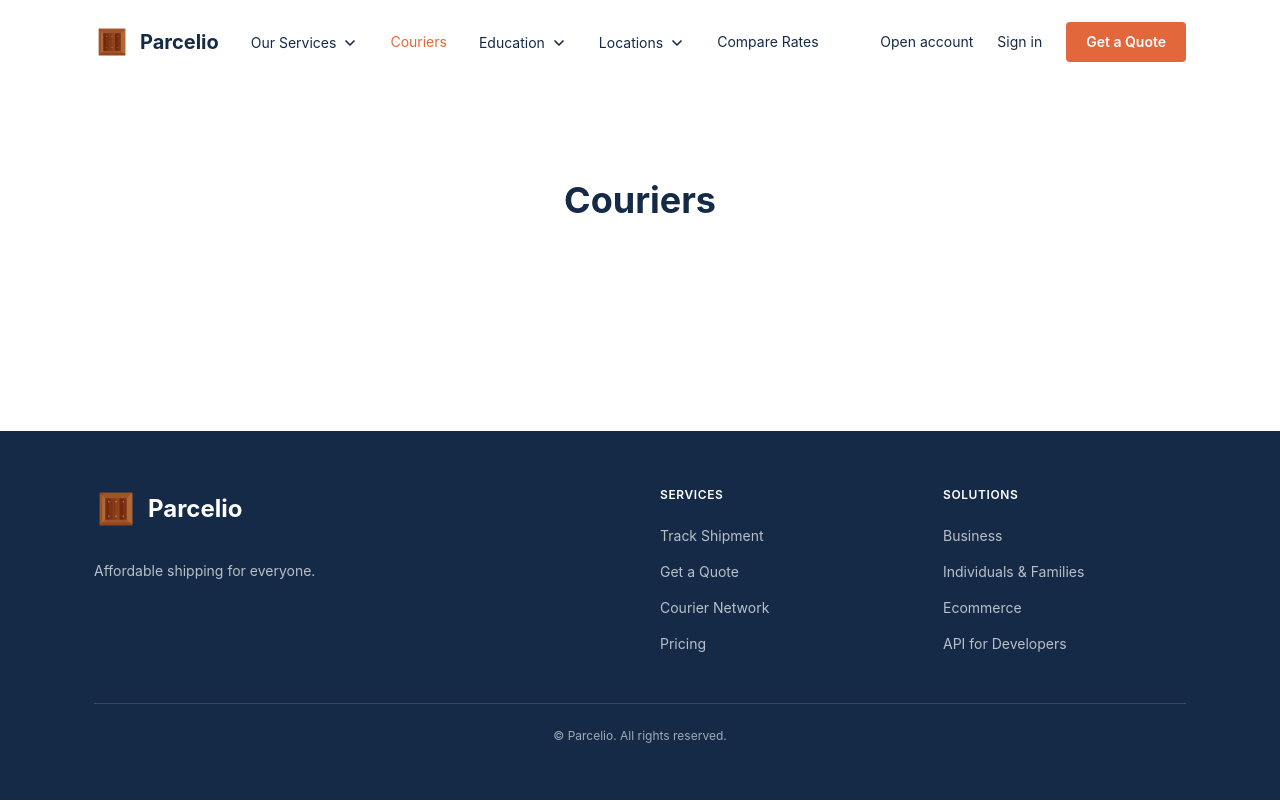
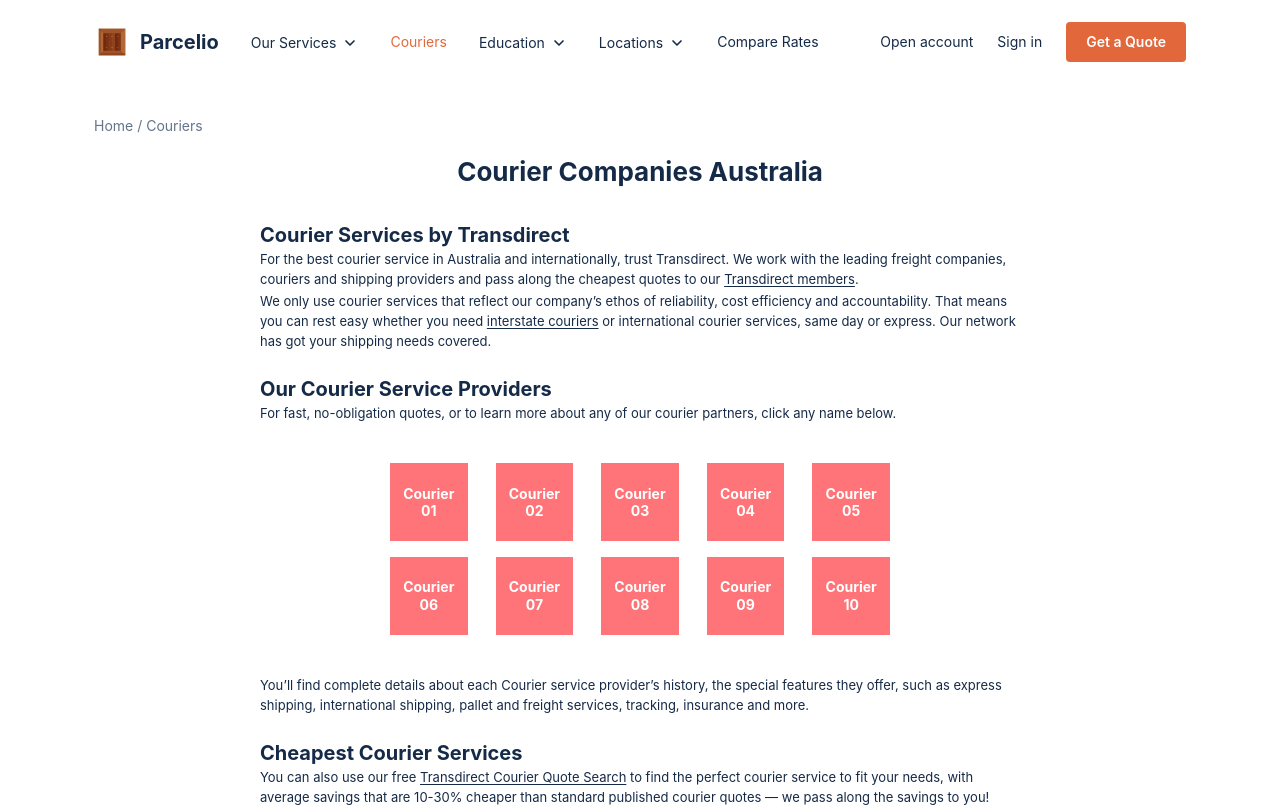
Before and after one commit to mynameisthanhdat/shipping-app, a React (Create React App) app: page /couriers in a window 1280 px wide. Shown: the top 807 px of the page. Built offline with nearby package versions, Linux system fonts and the light colour scheme.

Commit message:
feat(Courier): implement Courier page

```diff
--- /dev/null
+++ b/src/mocks/couriers.ts
@@ -0,0 +1,89 @@
+import { PATHS } from '../routes/paths';
+
+export type CourierTextSegment = {
+  text: string;
+  to?: string;
+};
+
+export type CourierProvider = {
+  name: string;
+  to: string;
+};
+
+export type CouriersContent = {
+  breadcrumb: string;
+  title: string;
+  introduction: {
+    heading: string;
+    paragraphs: CourierTextSegment[][];
+  };
+  providers: {
+    heading: string;
+    introduction: string;
+    items: CourierProvider[];
+    description: string;
+  };
+  cheapestServices: {
+    heading: string;
+    paragraphs: CourierTextSegment[][];
+  };
+};
+
+export const COURIERS_CONTENT: CouriersContent = {
+  breadcrumb: 'Couriers',
+  title: 'Courier Companies Australia',
+  introduction: {
+    heading: 'Courier Services by Transdirect',
+    paragraphs: [
+      [
+        {
+          text: 'For the best courier service in Australia and internationally, trust Transdirect. We work with the leading freight companies, couriers and shipping providers and pass along the cheapest quotes to our ',
+        },
+        { text: 'Transdirect members', to: PATHS.openAccount },
+        { text: '.' },
+      ],
+      [
+        {
+          text: 'We only use courier services that reflect our company’s ethos of reliability, cost efficiency and accountability. That means you can rest easy whether you need ',
+        },
+        { text: 'interstate couriers', to: PATHS.servicesExpertInterstateCouriers },
+        {
+          text: ' or international courier services, same day or express. Our network has got your shipping needs covered.',
+        },
+      ],
+    ],
+  },
+  providers: {
+    heading: 'Our Courier Service Providers',
+    introduction:
+      'For fast, no-obligation quotes, or to learn more about any of our courier partners, click any name below.',
+    items: Array.from({ length: 10 }, (_, index) => ({
+      name: `Courier ${String(index + 1).padStart(2, '0')}`,
+      to: PATHS.quote,
+    })),
+    description:
+      'You’ll find complete details about each Courier service provider’s history, the special features they offer, such as express shipping, international shipping, pallet and freight services, tracking, insurance and more.',
+  },
+  cheapestServices: {
+    heading: 'Cheapest Courier Services',
+    paragraphs: [
+      [
+        { text: 'You can also use our free ' },
+        { text: 'Transdirect Courier Quote Search', to: PATHS.quote },
+        {
+          text: ' to find the perfect courier service to fit your needs, with average savings that are 10-30% cheaper than standard published courier quotes — we pass along the savings to you!',
+        },
+      ],
+      [
+        {
+          text: 'Don’t forget, for the cheapest courier services and international shipping, you can ',
+        },
+        { text: 'become a Transdirect Member', to: PATHS.openAccount },
+        {
+          text: ' and save big instantly. It’s free and online approval is instant, so you can book with confidence right away. ',
+        },
+        { text: 'Join us today and save now!', to: PATHS.openAccount },
+      ],
+    ],
+  },
+};
--- /dev/null
+++ b/src/pages/Couriers.tsx
@@ -0,0 +1,92 @@
+import React from 'react';
+import { Link } from 'react-router-dom';
+import { COURIERS_CONTENT, CourierTextSegment } from '../mocks/couriers';
+import { PATHS } from '../routes/paths';
+
+const BreadcrumbLink: React.FC<React.PropsWithChildren<{ to: string }>> = ({
+  to,
+  children,
+}) => (
+  <Link to={to} className="transition-colors hover:text-navy">
+    {children}
+  </Link>
+);
+
+const RichParagraph: React.FC<{ segments: CourierTextSegment[] }> = ({ segments }) => (
+  <p>
+    {segments.map((segment, index) =>
+      segment.to ? (
+        <Link
+          key={`${segment.text}-${index}`}
+          to={segment.to}
+          className="underline underline-offset-2 transition-colors hover:text-brand"
+        >
+          {segment.text}
+        </Link>
+      ) : (
+        <React.Fragment key={`${segment.text}-${index}`}>{segment.text}</React.Fragment>
+      )
+    )}
+  </p>
+);
+
+const Couriers: React.FC = () => (
+  <article className="mx-auto w-full max-w-container px-6 pb-24 pt-5 text-navy sm:pt-8">
+    <nav aria-label="Breadcrumb" className="text-sm text-slate-500">
+      <BreadcrumbLink to={PATHS.home}>Home</BreadcrumbLink> /{' '}
+      <span aria-current="page">{COURIERS_CONTENT.breadcrumb}</span>
+    </nav>
+
+    <div className="mx-auto mt-7 max-w-[760px] sm:mt-5">
+      <h1 className="text-center text-2xl font-bold leading-tight sm:text-[26px]">
+        {COURIERS_CONTENT.title}
+      </h1>
+
+      <div className="mt-8 space-y-6 text-[13px] leading-[1.55]">
+        <section>
+          <h2 className="text-xl font-bold">{COURIERS_CONTENT.introduction.heading}</h2>
+          <div className="space-y-0.5">
+            {COURIERS_CONTENT.introduction.paragraphs.map((paragraph, index) => (
+              <RichParagraph key={index} segments={paragraph} />
+            ))}
+          </div>
+        </section>
+
+        <section>
+          <h2 className="text-xl font-bold">{COURIERS_CONTENT.providers.heading}</h2>
+          <p>{COURIERS_CONTENT.providers.introduction}</p>
+
+          <div className="mx-auto my-10 grid max-w-[500px] grid-cols-2 gap-x-7 gap-y-4 sm:grid-cols-5">
+            {COURIERS_CONTENT.providers.items.map((provider) => {
+              const [label, number] = provider.name.split(' ');
+
+              return (
+                <Link
+                  key={provider.name}
+                  to={provider.to}
+                  className="flex aspect-square flex-col items-center justify-center bg-[#ff7478] px-2 text-center text-sm font-bold leading-tight text-white transition-colors hover:bg-brand"
+                >
+                  <span>{label}</span>
+                  <span>{number}</span>
+                </Link>
+              );
+            })}
+          </div>
+
+          <p>{COURIERS_CONTENT.providers.description}</p>
+        </section>
+
+        <section>
+          <h2 className="text-xl font-bold">{COURIERS_CONTENT.cheapestServices.heading}</h2>
+          <div className="space-y-5">
+            {COURIERS_CONTENT.cheapestServices.paragraphs.map((paragraph, index) => (
+              <RichParagraph key={index} segments={paragraph} />
+            ))}
+          </div>
+        </section>
+      </div>
+    </div>
+  </article>
+);
+
+export default Couriers;
--- a/src/routes/index.tsx
+++ b/src/routes/index.tsx
@@ -2,6 +2,7 @@
 import { RouteObject } from 'react-router-dom';
 import MainLayout from '../components/layout/MainLayout';
 import Home from '../pages/Home';
+import Couriers from '../pages/Couriers';
 import Education from '../pages/Education';
 import OurServices from '../pages/OurServices';
 import ExpertInterStateCouriersInAus from '../pages/OurServices/ExpertInterStateCouriersInAus';
@@ -29,6 +30,7 @@
 /** Pages that are fully built. Add an entry here when a new page lands. */
 const REAL_PAGES: Record<string, React.ReactElement> = {
   [PATHS.home]: <Home />,
+  [PATHS.couriers]: <Couriers />,
   [PATHS.services]: <OurServices />,
   [PATHS.servicesExpertInterstateCouriers]: <ExpertInterStateCouriersInAus />,
   [PATHS.servicesSameDayCourier]: <SameDayCourierServices />,
```
